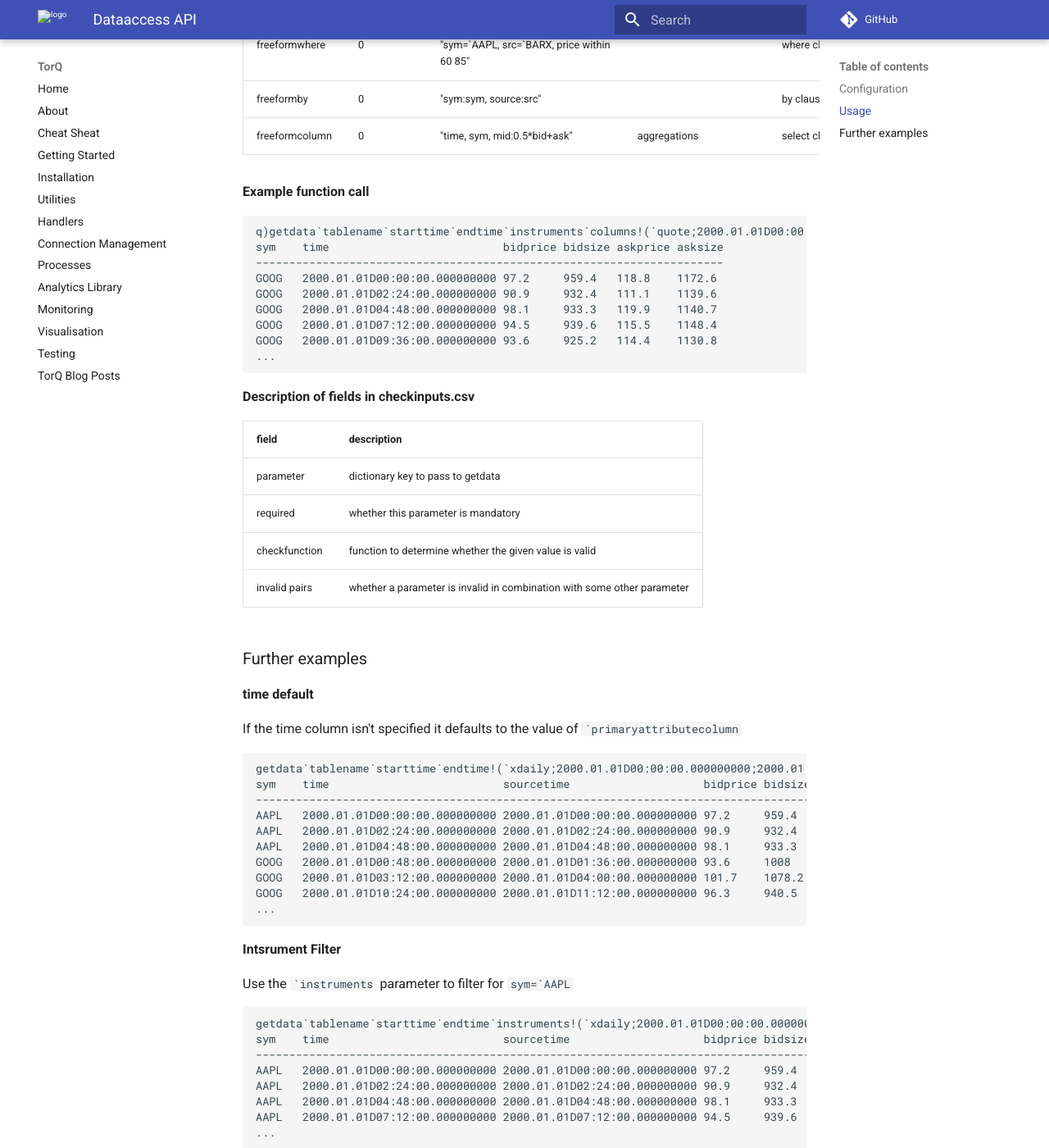
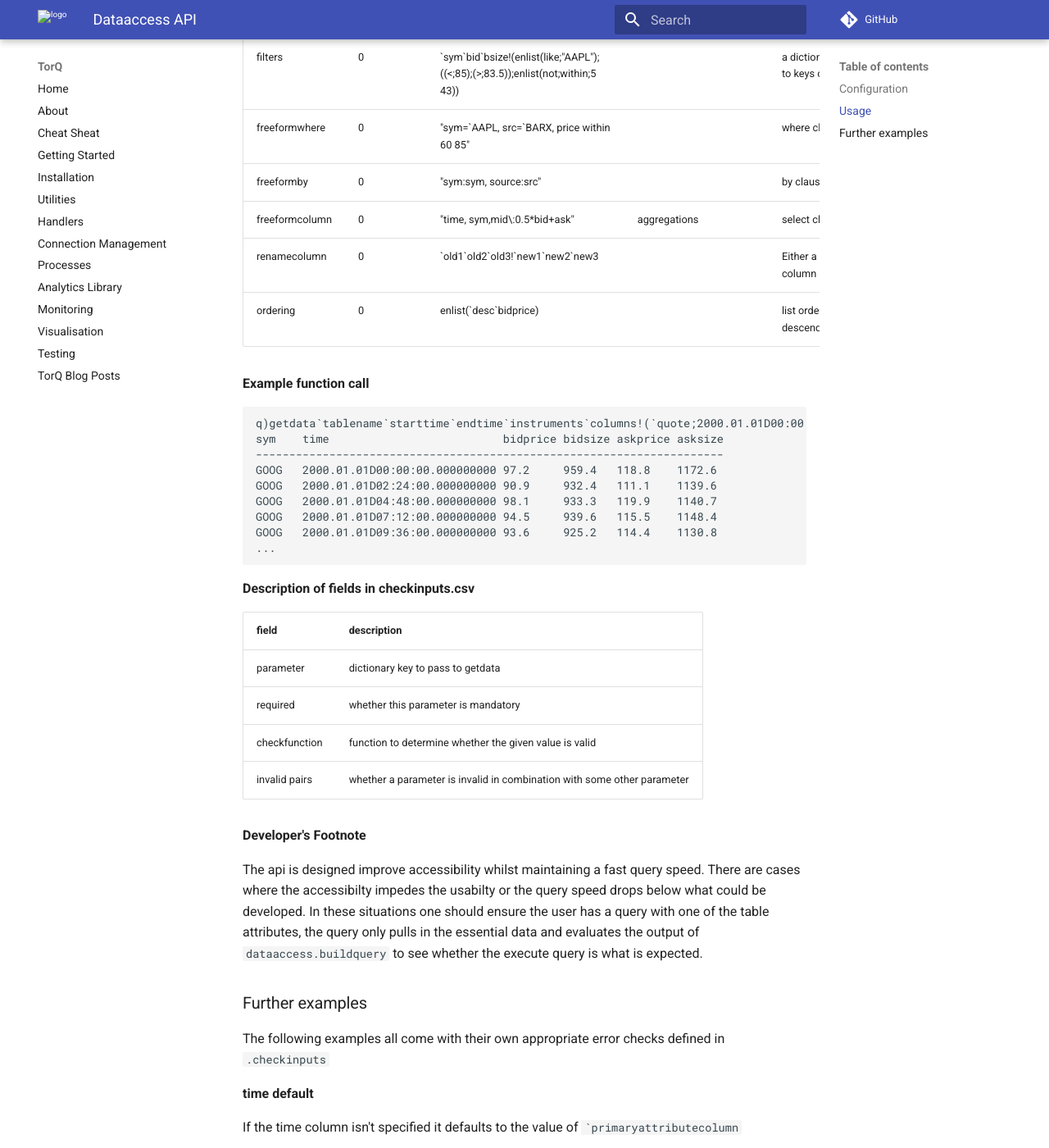
Before and after one commit to DataIntellectTech/TorQ, an MkDocs documentation site: the page built from docs/dataaccess.md, in a window 1280 px wide and 1400 px high, scrolled down 2365 px. Shown: the whole window at 82% size. Built offline with MkDocs 1.6.1 and Material for MkDocs 9.7.7, drawn with Linux system fonts in a browser that asks for light colours; comment, search, counter and statistics services are not loaded; old or Windows-style settings are respelled for this version of MkDocs; some of the changed text lies outside the part shown.

Commit message:
Update dataaccess.md
Updating DA documentation

````diff
--- a/docs/dataaccess.md
+++ b/docs/dataaccess.md
@@ -2,7 +2,7 @@
 
 # Dataaccess API
 
-A generic 'getdata' function for quering KDB+ data.
+The api allows for a user to send identical queries to multiple process types (not just an RDB/HDB), without adapting the query to accommodate to each processes’ semantics. The api strikes a balance of accessibility, whilst not constricting developers or giving unexpected outputs. It is designed to work with other non-KDB+ native applications such as BigQuery.
 
 ### Configuration
 
@@ -29,7 +32,7 @@
 |-----------|---------------------------------------------------------------------|
 |proctype    |denotes the type of process  i.e. rdb or hdb|
 |tablename  |table to query - assumed unique across given proctype      |
-|primarytimecolumn  |default time column from the tickerplant - used if no  `timecolumn parameter is passed      |
+|primarytimecolumn  |default time column from the tickerplant - used if no  \`timecolumn parameter is passed      |
 |attributecolumn    |primary attribute column - used in ordering of queries      |
 |instrumentcolumn   |column containing instrument      |
 |timezone   |timezone of interest (NYI)      |
@@ -58,21 +61,21 @@
 
 |parameter     |required|example                                                                                   |invalidpairs                 |description                                                                     |
 |--------------|--------|------------------------------------------------------------------------------------------|-----------------------------|--------------------------------------------------------------------------------|
-|tablename     |1       |`quote                                                                                    |                             |table to query                                                                  |
+|tablename     |1       |\`quote                                                                                    |                             |table to query                                                                  |
 |starttime     |1       |2020.12.18D12:00                                                                          |                             |startime - must be a valid time type (see timecolumn)                           |
 |endtime       |1       |2020.12.20D12:00                                                                          |                             |endime - must be a valid time type (see timecolumn)                             |
-|timecolumn    |0       |`time                                                                                     |                             |column to apply (startime;endime) filter to                                     |
+|timecolumn    |0       |\`time                                                                                     |                             |column to apply (startime;endime) filter to                                     |
 |instruments   |0       |\`AAPL\`GOOG                                                                              |                             |instruments to filter on - will usually have an attribute applied (see tableproperties.csv)|
 |columns       |0       |\`sym\`bid\`ask\`bsize\`asize                                                             |aggregations                 |table columns to return - symbol list - assumed all if not present              |
 |grouping      |0       |\`sym                                                                                     |                             |columns to group by -  no grouping assumed if not present                       |
 |aggregations  |0       |\`last\`max\`wavg!(\`time;\`bidprice\`askprice;(\`asksize\`askprice;\`bidsize\`bidprice)) |columns&#124;freeformcolumn  |dictionary of aggregations                                                      |
 |timebar       |0       |(\`time;10;\`minute)                                                                      |                             |list of (time grouping column; bar size; time type) valid types: \`nanosecond\`second\`minute\`hour\`day)|
 |filters       |0       |\`sym\`bid\`bsize!(enlist(like;"AAPL");((<;85);(>;83.5));enlist(not;within;5 43))         |                             |a dictionary of ordered filters to apply to keys of dictionary                  |
-|ordering      |0       |enlist(\`desc\`bidprice)                                                         |                             |list ordering results ascending or descending by column                                  |
 |freeformwhere |0       |"sym=\`AAPL, src=\`BARX, price within 60 85"                                              |                             |where clause in string format                                                   |
-|freeformby    |0       |"sym:sym, source:src"                                                                     |                             |by clause in string format                                                      |
-|freeformcolumn|0       |"time, sym, mid:0.5*bid+ask"                                                              |aggregations                 |select clause in string format                                                  |
-
+|freeformby    |0       |"sym:sym, source:src"                                                                     |                             |by clause in string format
+|freeformcolumn|0       |"time, sym,mid\:0.5*bid+ask"                                                              |aggregations                 |select clause in string format
+|renamecolumn|0         | \`old1\`old2\`old3!\`new1\`new2\`new3                                                    |                         | Either a dictionary of old!new or list of column names
+|ordering      |0       |enlist(\`desc\`bidprice)                                                         |                             |list ordering results ascending or descending by column
 
 
 **Example function call**
@@ -99,7 +102,14 @@
 |checkfunction   |function to determine whether the given value is valid      |
 |invalid pairs   |whether a parameter is invalid in combination with some other parameter      |
 
+
+**Developer's Footnote**
+
+The api is designed improve accessibility whilst maintaining a fast query speed. There are cases where the accessibilty impedes the usabilty or the query speed drops below what could be developed. In these situations one should ensure the user has a query with one of the table attributes, the query only pulls in the essential data and evaluates the output of `dataaccess.buildquery` to see whether the execute query is what is expected.
+
 ### Further examples
+
+The following examples all come with their own appropriate error checks defined in `.checkinputs`
 
 **time default**
 
@@ -117,12 +127,6 @@
 GOOG   2000.01.01D10:24:00.000000000 2000.01.01D11:12:00.000000000 96.3     940.5   117.7    1149.5
 ...
 ```
-
-
-
-
-
-
 
 
 **Intsrument Filter**
````
Also changed, not shown: other parts of docs/dataaccess.md (+5 -2 lines).
